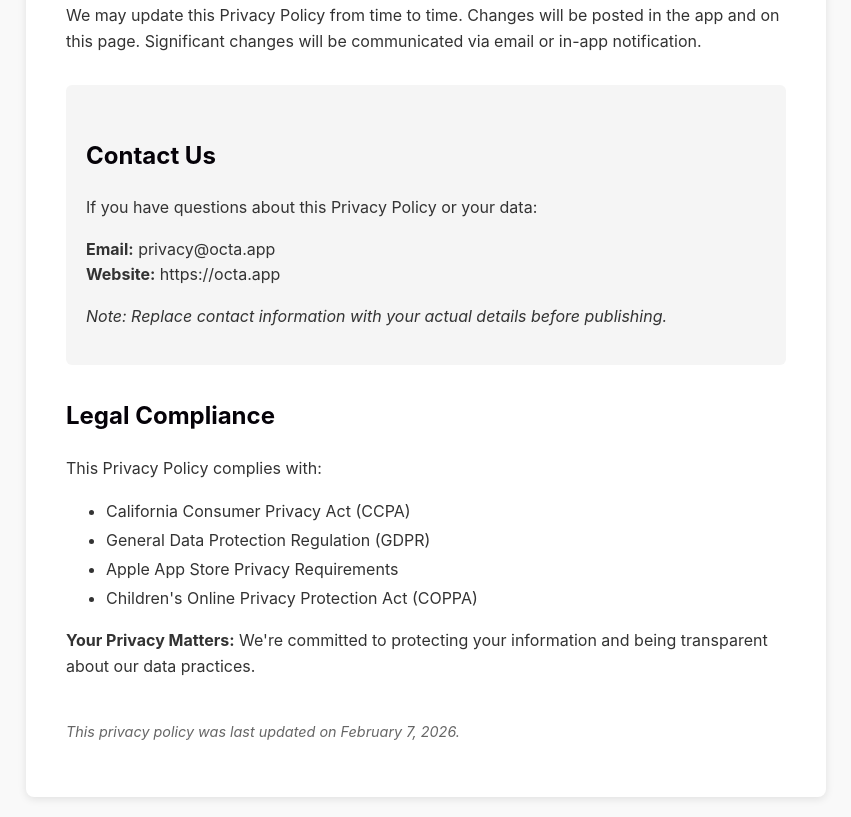
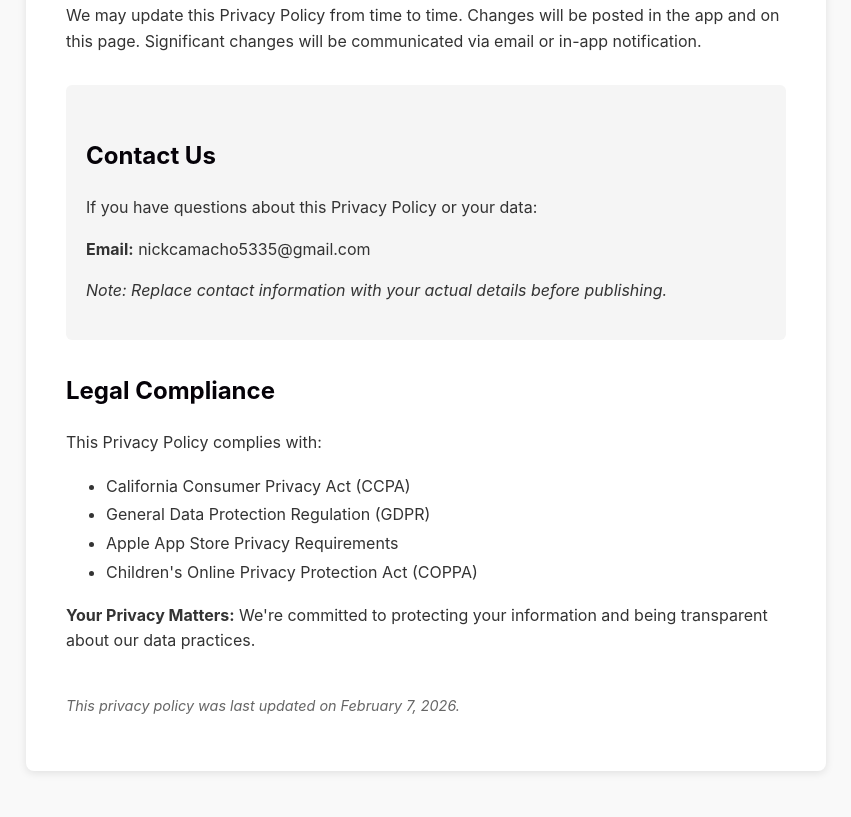
Before and after one commit to NickCamacho15/OCTA--Privacy-Policy, a plain HTML site: page index.html in a window 1280 px wide. Shown: the part 3858-4675 px from the top of the page, without its empty margins (214-1065 px from the left). After the commit the page ends 4649 px from the top, so only its background shows below. Drawn offline with Linux system fonts and the light colour scheme.

Commit message:
Update index.html

```diff
--- a/index.html
+++ b/index.html
@@ -196,8 +196,7 @@
             <h2>Contact Us</h2>
             <p>If you have questions about this Privacy Policy or your data:</p>
             <p>
-                <strong>Email:</strong> privacy@octa.app<br>
-                <strong>Website:</strong> https://octa.app
+                <strong>Email:</strong> nickcamacho5335@gmail.com<br>
             </p>
             <p><em>Note: Replace contact information with your actual details before publishing.</em></p>
         </div>
```
